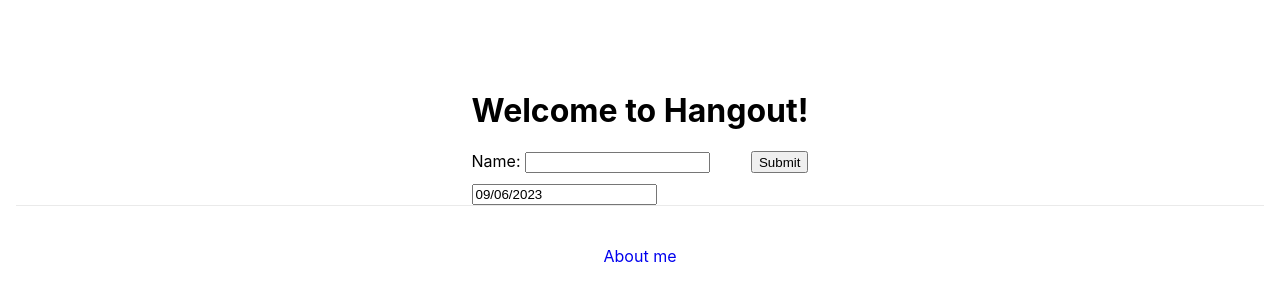
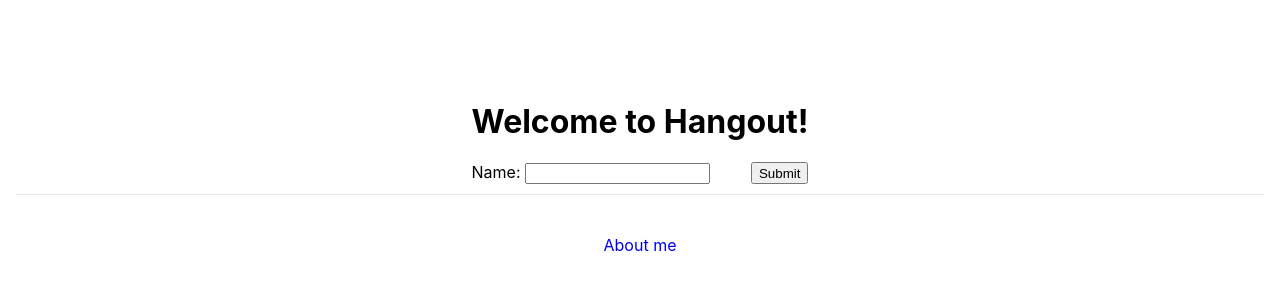
Before and after one commit to RosenlindDylan/Hangout, a Next.js app in the folder hangout/: page / in a window 1280 px wide. Shown: the part 220-520 px from the top of the page. Built offline with nearby package versions, Linux system fonts and the light colour scheme; no server answers.

Commit message:
initial commit

```diff
--- a/hangout/pages/index.tsx
+++ b/hangout/pages/index.tsx
@@ -92,11 +92,11 @@ export default function Home({
             <button type="submit">Submit</button>
           </form>
 
-          <DatePicker
+          {/* <DatePicker
             selected={date}
             onSelect={handleDateSelect} //when day is clicked
             onChange={handleDateChange} //only when value has changed
-          />
+          /> */}
 
 
       </main>
```
